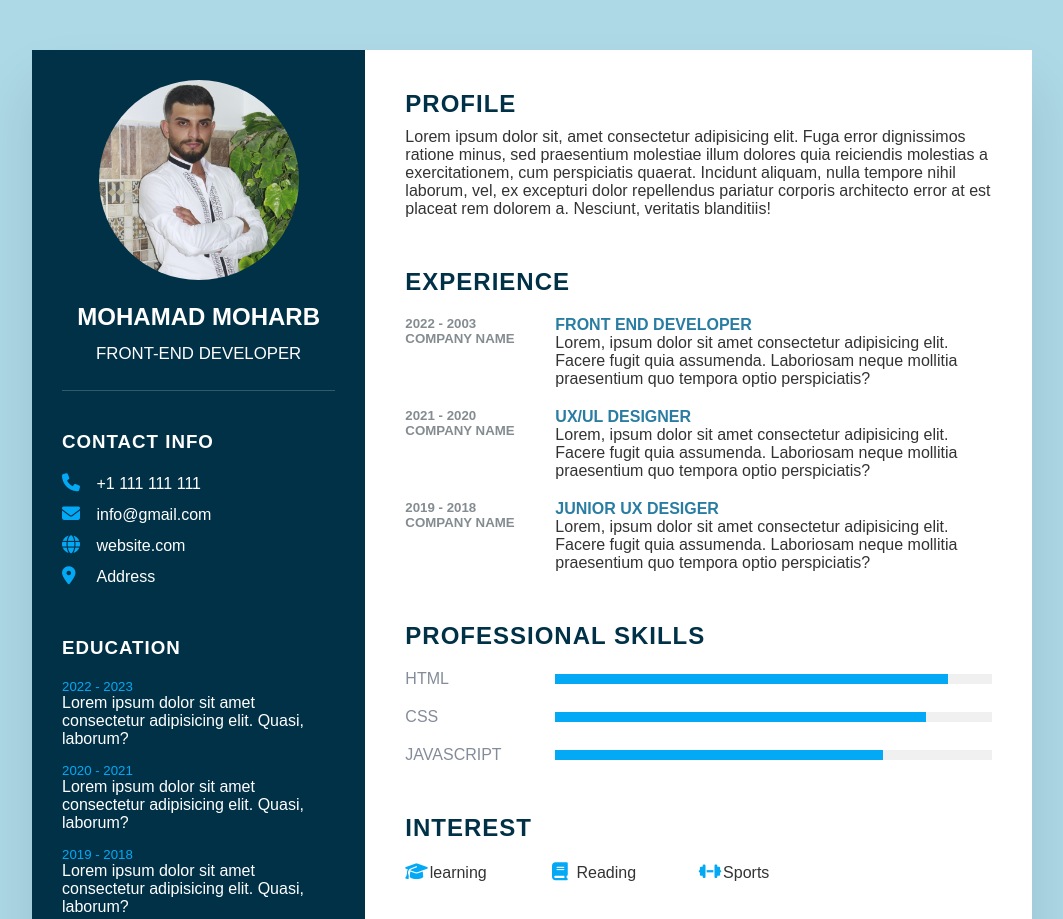
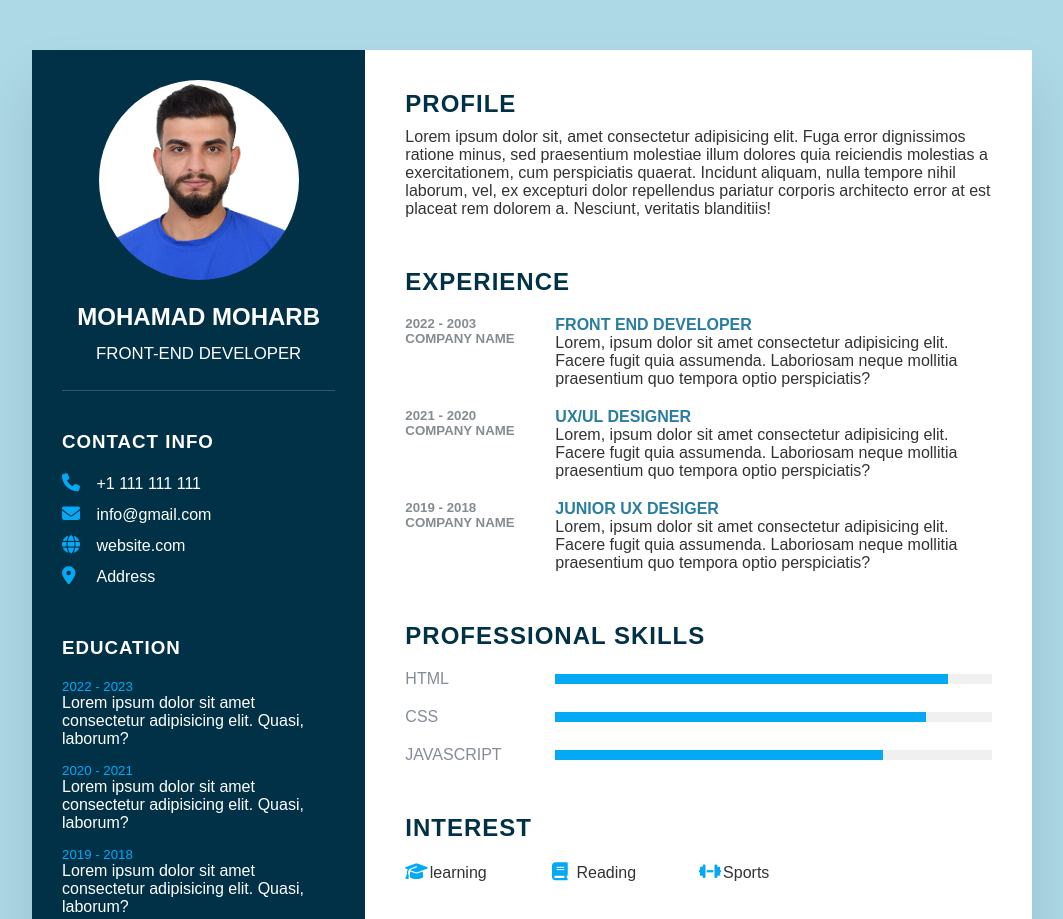
Before and after one commit to Mohamad-Mohareb/Responsive-Resume-Cv, a plain HTML site: page index.html in a window 1280 px wide. Shown: the top 919 px of the page, without its empty margins (108-1171 px from the left). Drawn offline with Linux system fonts and the light colour scheme.

Commit message:
cv image change file assets index.html

```diff
--- a/index.html
+++ b/index.html
@@ -27,7 +27,7 @@
             <!-- Profile-Text -->
             <div class="profile-text">
                 <div class="image">
-                    <img src="./assets/images/image-cv.jpg" alt="">
+                    <img src="./assets/images/500.jpg" alt="500">
                 </div>
                 <h2>Mohamad Moharb<br><span>Front-End Developer</span></h2>
             </div>
```
Also changed, not shown: assets/images/500.jpg (added), assets/images/image-cv.jpg (deleted).
